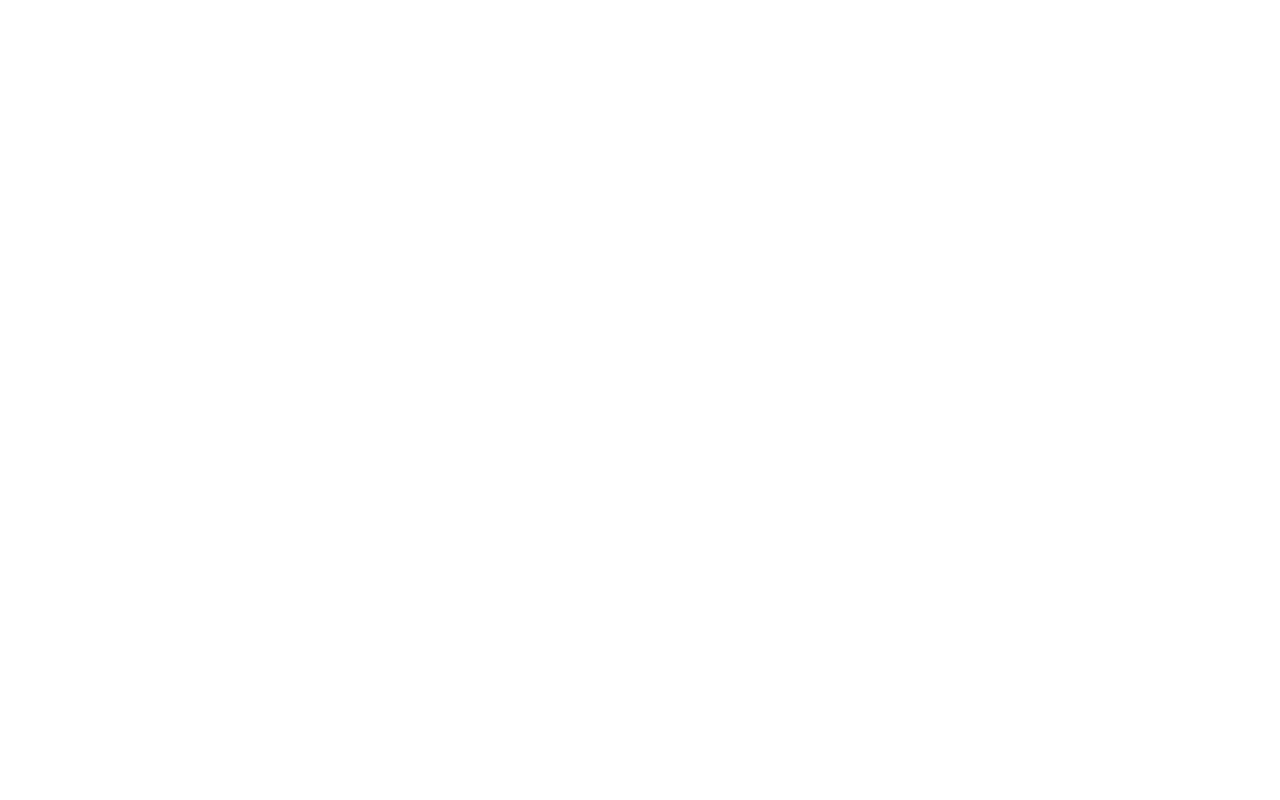
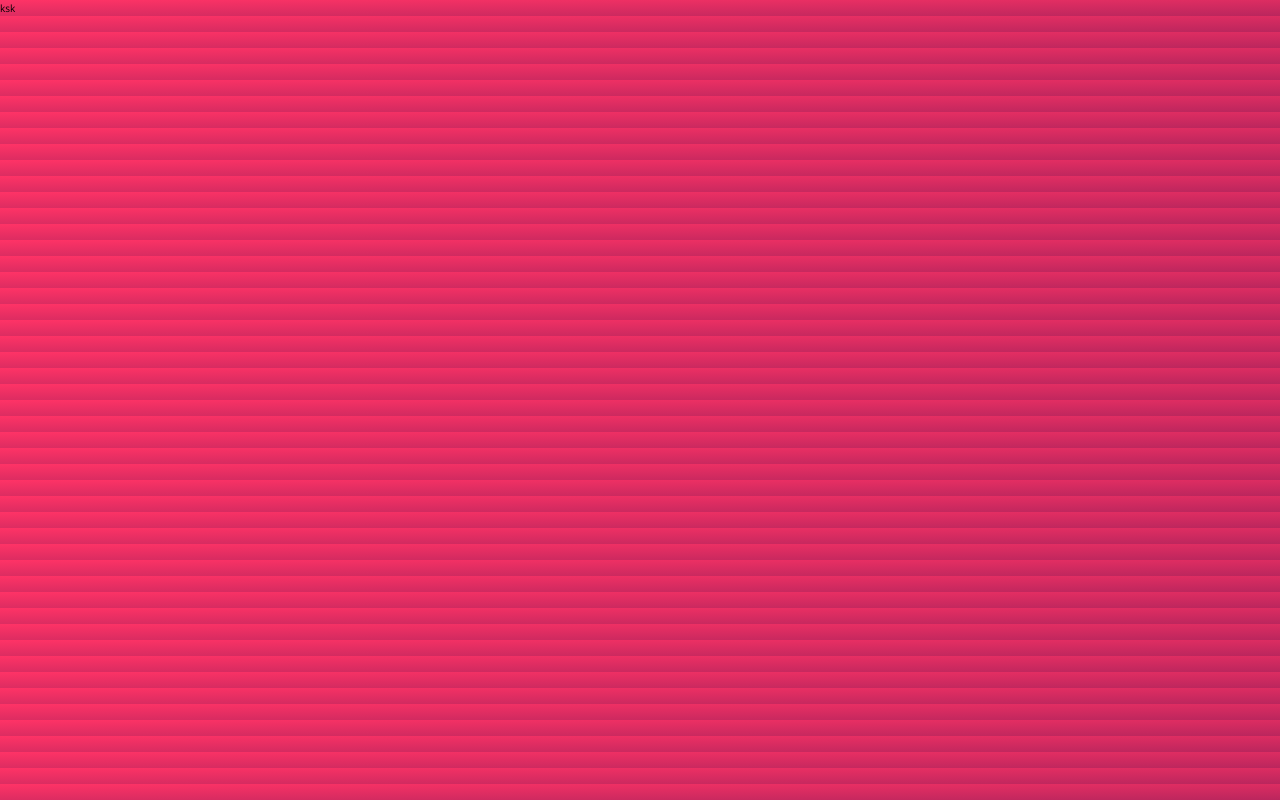
Before and after one commit to sohailexe/trillo, a website: page index.html in a window 1280 px wide. Drawn offline with nearby package versions, Linux system fonts and the light colour scheme.

```diff
--- /dev/null
+++ b/css/style.comp.css
@@ -0,0 +1,37 @@
+/*
+COLORS
+
+Primary: #eb2f64
+Primary light: #FF3366
+Primary dark: #BA265D
+
+Grey light 1: #faf9f9
+Grey light 2: #f4f2f2
+Grey light 3: #f0eeee
+Grey light 4: #ccc
+
+Grey dark 1: #333
+Grey dark 2: #777
+Grey dark 3: #999
+
+*/
+* {
+  margin: 0;
+  padding: 0;
+}
+
+*,
+*::after,
+*::before {
+  box-sizing: inherit;
+}
+
+html {
+  box-sizing: border-box;
+}
+
+body {
+  background-color: #eb2f64;
+}
+
+/*# sourceMappingURL=style.comp.css.map */
--- a/css/style.css
+++ b/css/style.css
@@ -0,0 +1,48 @@
+/*
+COLORS
+
+Primary: #eb2f64
+Primary light: #FF3366
+Primary dark: #BA265D
+
+Grey light 1: #faf9f9
+Grey light 2: #f4f2f2
+Grey light 3: #f0eeee
+Grey light 4: #ccc
+
+Grey dark 1: #333
+Grey dark 2: #777
+Grey dark 3: #999
+
+*/
+* {
+  margin: 0;
+  padding: 0;
+}
+
+:root {
+  --color-primary:#eb2f64;
+  --color-primary-light:#FF3366;
+  --color-primary-dark: #BA265D;
+}
+
+*,
+*::after,
+*::before {
+  box-sizing: inherit;
+}
+
+html {
+  box-sizing: border-box;
+  font-size: 62.5%;
+}
+
+body {
+  font-family: "Open Sans", sans-serif;
+  font-weight: 400;
+  line-height: 1.6;
+  background-image: linear-gradient(to right bottom, var(--color-primary-light), var(--color-primary-dark));
+  background-size: cover;
+}
+
+/*# sourceMappingURL=style.css.map */
--- a/index.html
+++ b/index.html
@@ -1,5 +1,6 @@
 <!DOCTYPE html>
 <html lang="en">
+
 <head>
     <meta charset="UTF-8">
     <meta name="viewport" content="width=device-width, initial-scale=1.0">
@@ -10,7 +11,9 @@
 
     <title>trillo &mdash; Your all-in-one booking app</title>
 </head>
+
 <body>
+    ksk
+</body>
 
-    </body>
 </html>
```
Also changed, not shown: 2 other files. Lines whose indentation alone changed are shown as unchanged.
